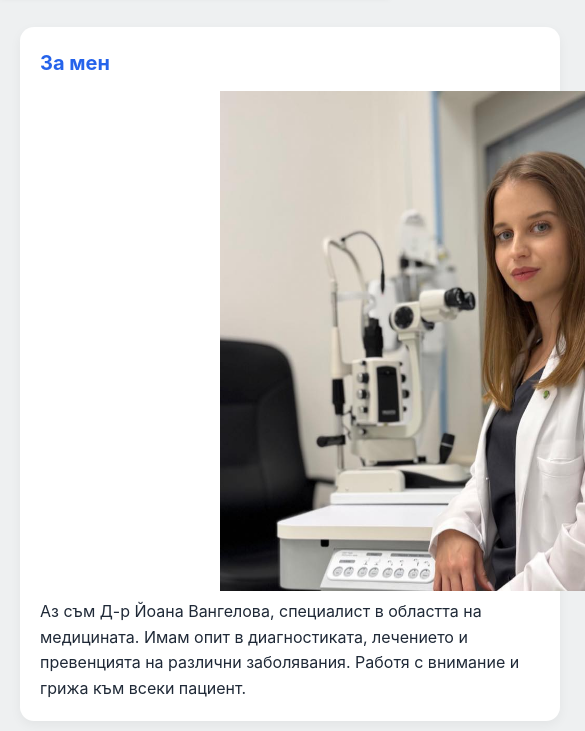
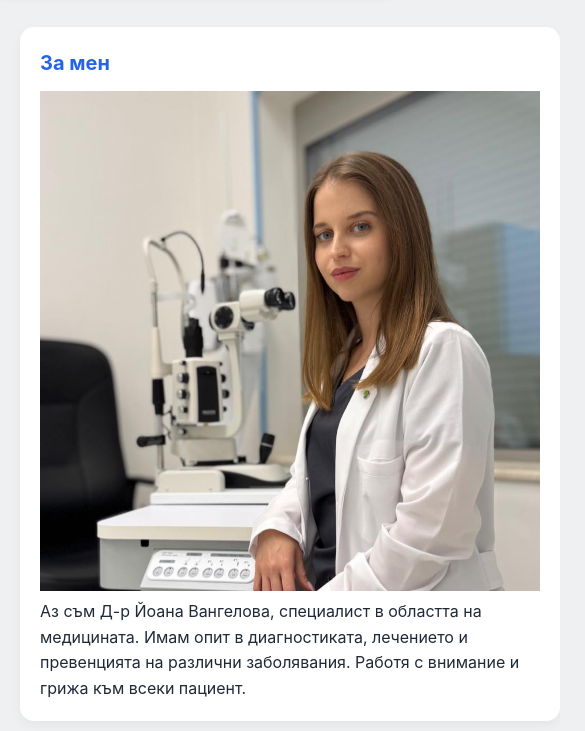
Before and after one commit to azsumchips12/yVangelova-Dr, a plain HTML site: page index.html in a window 390 px wide. Shown: the part 113-844 px from the top of the page, 585 px wide, since content can reach past the window. Drawn offline with Linux system fonts and the light colour scheme.

Commit message:
Update style.css

```diff
--- a/style.css
+++ b/style.css
@@ -123,3 +123,10 @@ footer {
   position: relative;
   left: 180px;
 }
+
+@media (max-width: 600px) {
+  .photo {
+    position: relative;
+    left: 0px;
+  }
+}
```
